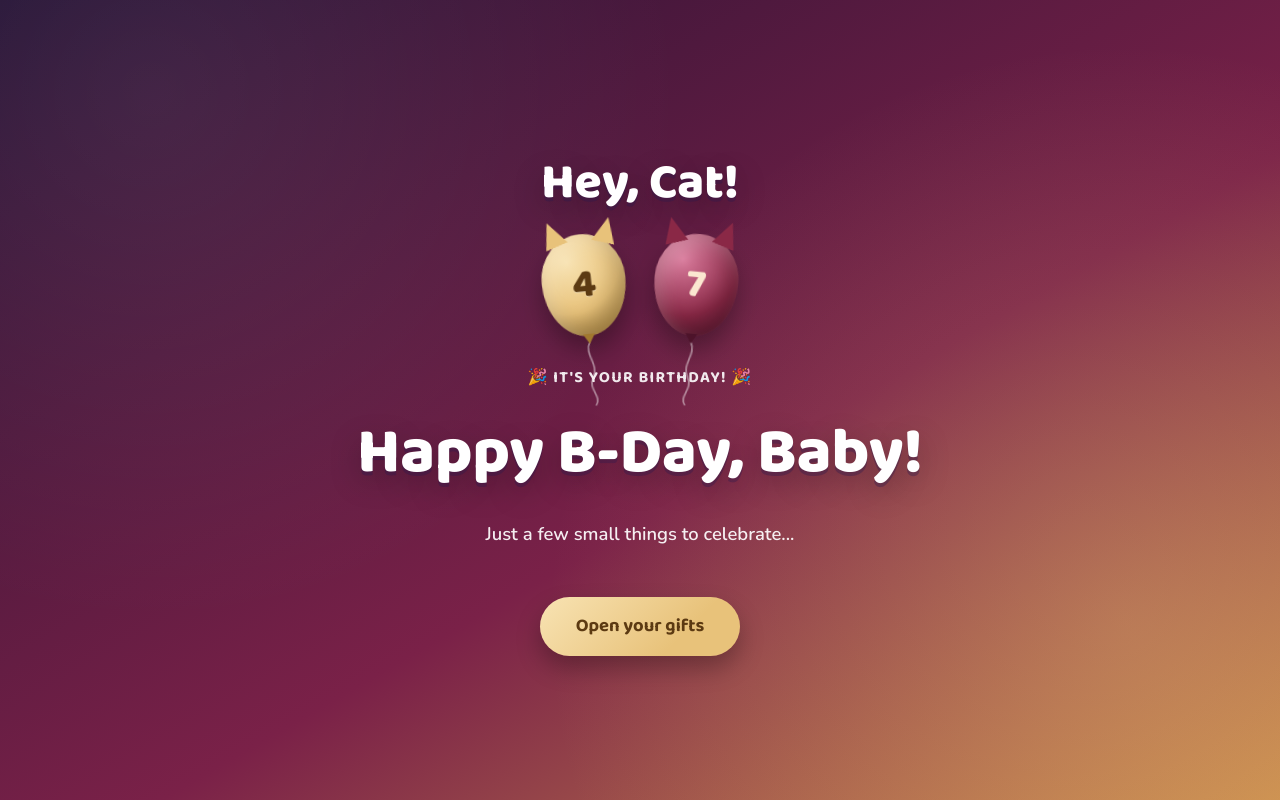
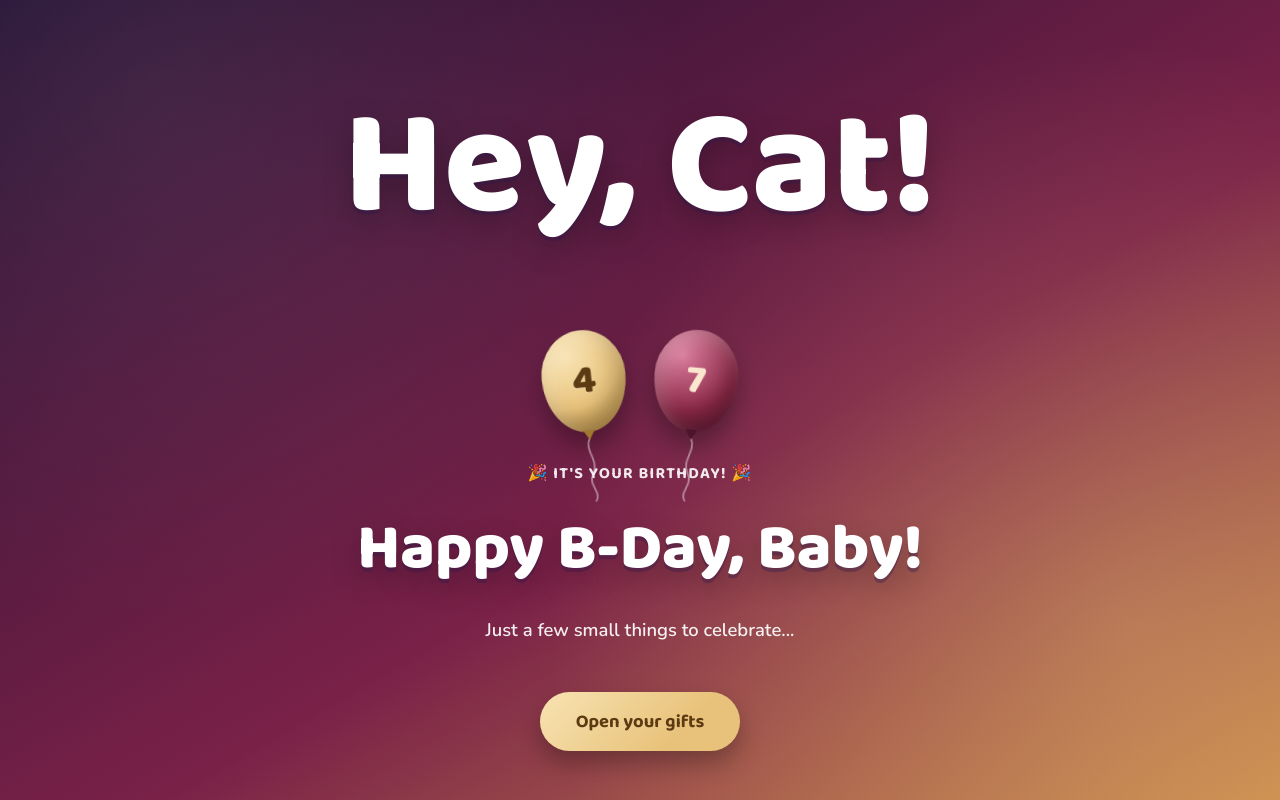
Before and after one commit to wss-codebase/catherine-birthday, a website: page public/index.html in a window 1280 px wide. Drawn offline with nearby package versions, Linux system fonts and the light colour scheme.

Commit message:
Remove cat-ear balloons, triple the greeting size, swap footer emojis to hearts
Revert the balloon cat ears (didn't land visually). Scale "Hey, Cat!" to
roughly 3x its previous size with balanced spacing above it and before
the balloons. Swap the footer's celebration emojis for hearts.

```diff
--- a/public/index.html
+++ b/public/index.html
@@ -19,16 +19,12 @@
     <p class="greeting">Hey, Cat!</p>
     <div class="balloons" aria-hidden="true">
       <div class="balloon balloon-4">
-        <span class="cat-ear cat-ear-left"></span>
-        <span class="cat-ear cat-ear-right"></span>
         <span class="balloon-number">4</span>
         <svg class="balloon-string" viewBox="0 0 20 100" preserveAspectRatio="none">
           <path d="M10 0 C 2 20, 18 35, 10 55 C 2 75, 18 85, 10 100" />
         </svg>
       </div>
       <div class="balloon balloon-7">
-        <span class="cat-ear cat-ear-left"></span>
-        <span class="cat-ear cat-ear-right"></span>
         <span class="balloon-number">7</span>
         <svg class="balloon-string" viewBox="0 0 20 100" preserveAspectRatio="none">
           <path d="M10 0 C 18 20, 2 35, 10 55 C 18 75, 2 85, 10 100" />
@@ -100,7 +96,7 @@
 
     </div>
 
-    <p class="footer-note">Here's to another great year!<br>🎉 Happy Birthday, Cat!! 🎉</p>
+    <p class="footer-note">Here's to another great year!<br>❤️ Happy Birthday, Cat!! ❤️</p>
 
   </section>
 
--- a/public/styles.css
+++ b/public/styles.css
@@ -170,8 +170,8 @@ main {
 .greeting {
   font-family: 'Baloo 2', sans-serif;
   font-weight: 800;
-  font-size: clamp(1.9rem, 5.5vw, 3.1rem);
-  margin: 0 0 0.5rem;
+  font-size: clamp(3rem, 16.5vw, 9.3rem);
+  margin: 0 0 clamp(1.5rem, 5vh, 3.5rem);
   color: #fff;
   text-shadow: 0 4px 0 rgba(43, 27, 77, 0.35), 0 10px 30px rgba(0,0,0,0.25);
 }
@@ -210,28 +210,6 @@ main {
   border-right: 6px solid transparent;
   border-top: 10px solid;
 }
-
-.cat-ear {
-  position: absolute;
-  top: -15px;
-  width: 26px;
-  height: 26px;
-  clip-path: polygon(50% 0%, 5% 100%, 95% 100%);
-  z-index: 0;
-}
-
-.cat-ear-left {
-  left: 2px;
-  transform: rotate(-18deg);
-}
-
-.cat-ear-right {
-  right: 2px;
-  transform: rotate(18deg);
-}
-
-.balloon-4 .cat-ear { background: var(--balloon-gold); }
-.balloon-7 .cat-ear { background: var(--balloon-berry); }
 
 .balloon-string {
   position: absolute;
```
